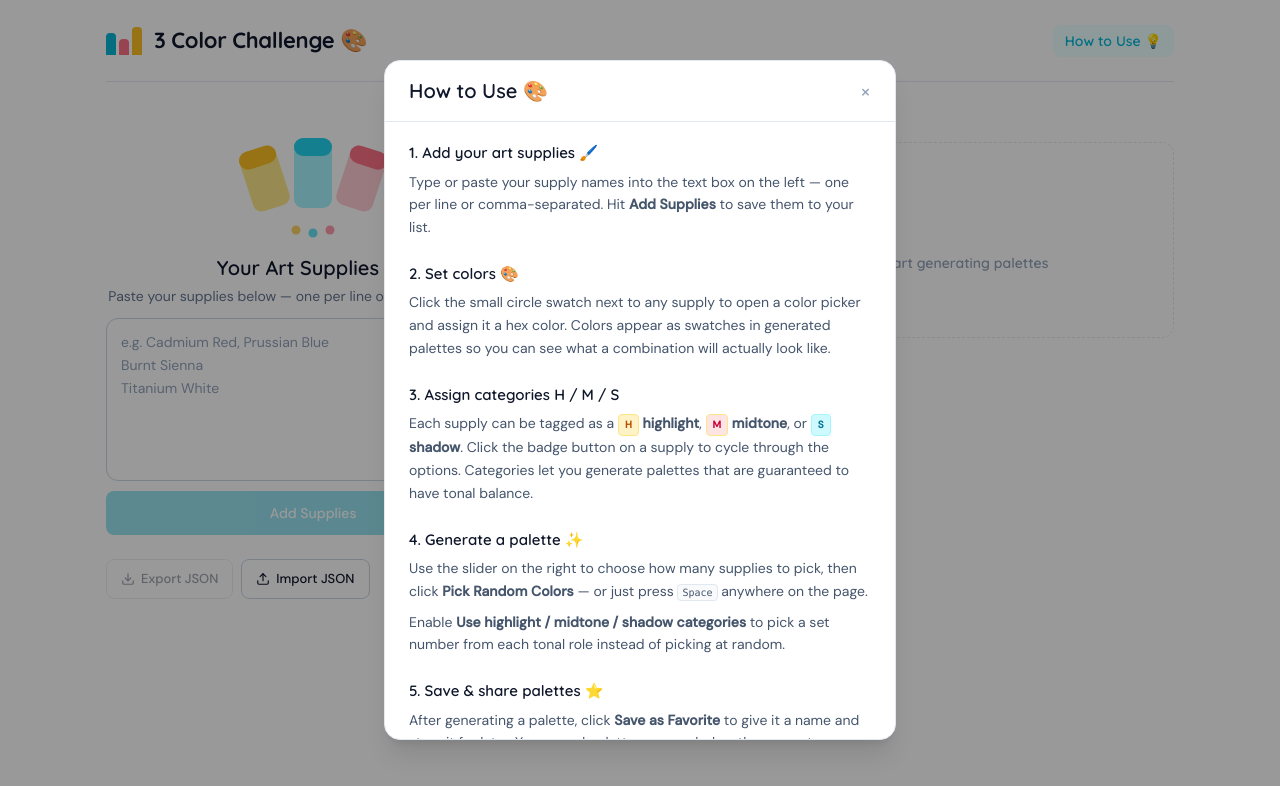
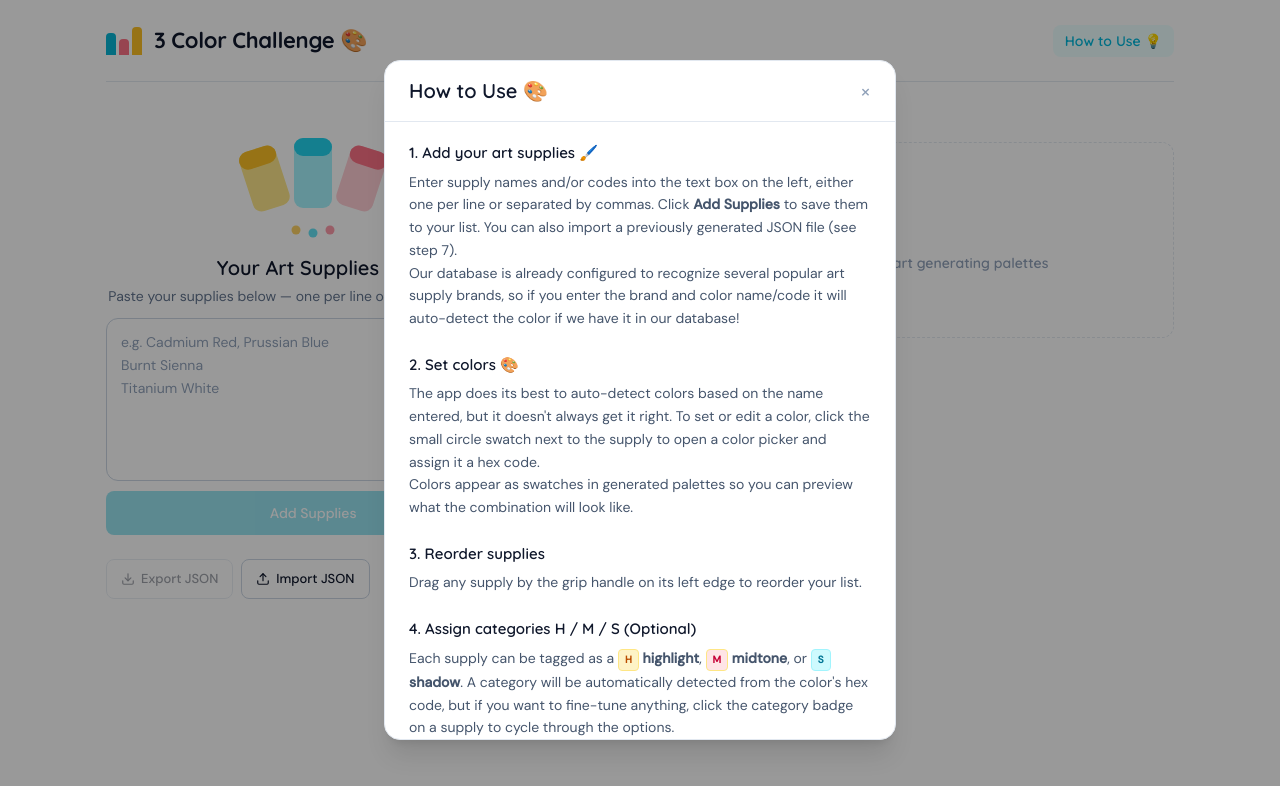
Before and after one commit to lizriderwilson/3colorchallenge, a React (Vite) app: page / in a window 1280 px wide. Both pictures are taken after a click on the button "How to Use 💡". Shown: the top 786 px of the page. Built offline with nearby package versions, Linux system fonts and the light colour scheme.

Commit message:
Update instructions and section titles in HowToUseModal

```diff
--- a/src/components/HowToUseModal.jsx
+++ b/src/components/HowToUseModal.jsx
@@ -28,33 +28,35 @@ export function HowToUseModal({ onClose }) {
 
         <div className="overflow-y-auto px-6 py-5 flex flex-col gap-6 styled-scroll">
           <Section title="1. Add your art supplies 🖌️">
-            <p>Type or paste your supply names into the text box on the left — one per line or comma-separated. Hit <strong>Add Supplies</strong> to save them to your list.</p>
+            <p>Enter supply names and/or codes into the text box on the left, either one per line or separated by commas. Click <strong>Add Supplies</strong> to save them to your list. You can also import a previously generated JSON file (see step 7).</p>
+            <p>Our database is already configured to recognize several popular art supply brands, so if you enter the brand and color name/code it will auto-detect the color if we have it in our database!</p>
           </Section>
 
           <Section title="2. Set colors 🎨">
-            <p>Click the small circle swatch next to any supply to open a color picker and assign it a hex color. Colors appear as swatches in generated palettes so you can see what a combination will actually look like.</p>
+            <p>The app does its best to auto-detect colors based on the name entered, but it doesn't always get it right. To set or edit a color, click the small circle swatch next to the supply to open a color picker and assign it a hex code.</p>
+            <p>Colors appear as swatches in generated palettes so you can preview what the combination will look like.</p>
           </Section>
 
-          <Section title="3. Assign categories H / M / S">
-            <p>Each supply can be tagged as a <Badge label="H" style="bg-amber-100 text-amber-700 border-amber-200" /> <strong>highlight</strong>, <Badge label="M" style="bg-rose-100 text-rose-700 border-amber-200" /> <strong>midtone</strong>, or <Badge label="S" style="bg-cyan-100 text-cyan-700 border-cyan-200" /> <strong>shadow</strong>. Click the badge button on a supply to cycle through the options. Categories let you generate palettes that are guaranteed to have tonal balance.</p>
+          <Section title="3. Reorder supplies">
+            <p>Drag any supply by the grip handle on its left edge to reorder your list.</p>
           </Section>
 
-          <Section title="4. Generate a palette ✨">
-            <p>Use the slider on the right to choose how many supplies to pick, then click <strong>Pick Random Colors</strong> — or just press <kbd className="font-mono text-[10px] bg-slate-50 border border-slate-200 rounded px-1 py-0.5">Space</kbd> anywhere on the page.</p>
-            <p className="mt-2">Enable <strong>Use highlight / midtone / shadow categories</strong> to pick a set number from each tonal role instead of picking at random.</p>
+          <Section title="4. Assign categories H / M / S (Optional)">
+            <p>Each supply can be tagged as a <Badge label="H" style="bg-amber-100 text-amber-700 border-amber-200" /> <strong>highlight</strong>, <Badge label="M" style="bg-rose-100 text-rose-700 border-amber-200" /> <strong>midtone</strong>, or <Badge label="S" style="bg-cyan-100 text-cyan-700 border-cyan-200" /> <strong>shadow</strong>. A category will be automatically detected from the color's hex code, but if you want to fine-tune anything, click the category badge on a supply to cycle through the options.</p>
           </Section>
 
-          <Section title="5. Save & share palettes ⭐">
-            <p>After generating a palette, click <strong>Save as Favorite</strong> to give it a name and store it for later. Your saved palettes appear below the generator.</p>
+          <Section title="5. Generate a palette ✨">
+            <p>Use the slider on the right to choose how many supplies to pick (3 is traditional, per the title of this site, but you can choose up to 16 as long as you have enough supplies), then click <strong>Pick Random Colors</strong> — or just press <kbd className="font-mono text-[10px] bg-slate-50 border border-slate-200 rounded px-1 py-0.5">Space</kbd> anywhere on the page.</p>
+            <p className="mt-2">Enable <strong>Use highlight / midtone / shadow categories</strong> if you want a more balanced palette. You are free to leave it unchecked if you want to be completely random (as is tradition), but if you'd like to ensure you have at least one of each category for better values in your piece, click this.</p>
+          </Section>
+
+          <Section title="6. Save & share palettes ⭐">
+            <p>After generating a palette, you can click <strong>Save as Favorite</strong> and give it a name if you want to store it for later. Your saved palettes appear below the generator.</p>
             <p className="mt-2">Click <strong>Copy Share Link</strong> to copy a URL that encodes the current palette — anyone you send it to will see it loaded when they open the link.</p>
           </Section>
 
-          <Section title="6. Import & export your supplies 💾">
-            <p>Use the <strong>Export JSON</strong> button to download your supply list as a file you can back up or share. Use <strong>Import JSON</strong> to load a previously exported file and merge it with your current list.</p>
-          </Section>
-
-          <Section title="7. Reorder supplies">
-            <p>Drag any supply by the grip handle on its left edge to reorder your list.</p>
+          <Section title="7. Import & export your supplies 💾">
+            <p>The app uses your browser's LocalStorage to persist your info between visits to the site, but if your cache gets cleared, you want to use this on a different computer, or you want to share it with someone, you can use the <strong>Export JSON</strong> button to download your supply list as a JSON file. Use <strong>Import JSON</strong> to load a previously exported file and merge it with your current list.</p>
           </Section>
         </div>
       </div>
```
